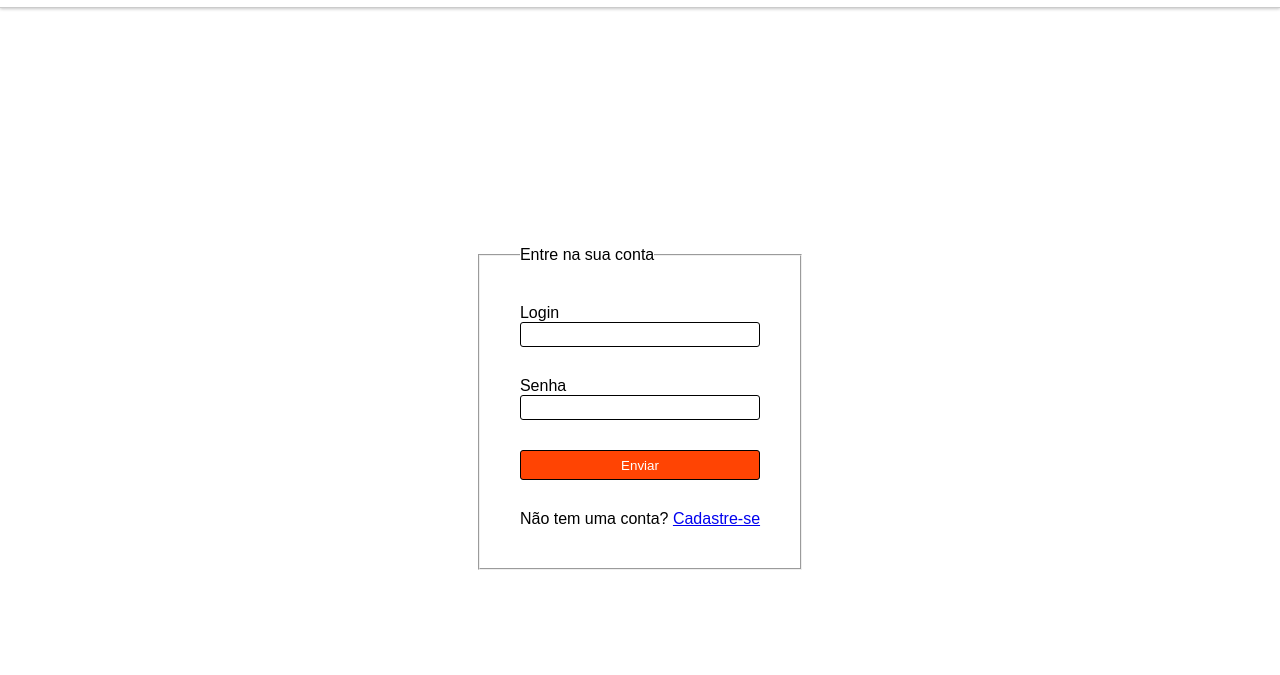
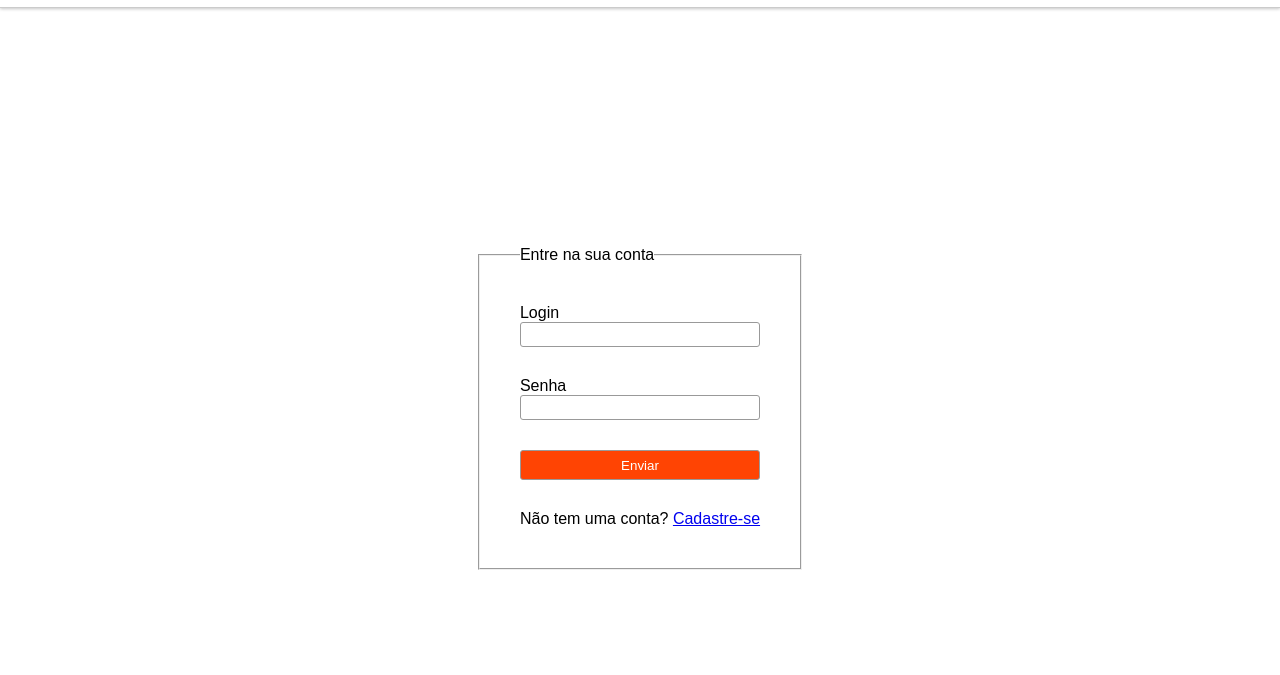
Before and after one commit to GiulioAlves/saturno-sports, a plain HTML site: page login.html in a window 1280 px wide. Shown: the part 125-800 px from the top of the page. Drawn offline with nearby package versions, Linux system fonts and the light colour scheme.

Commit message:
Update form.css

```diff
--- a/styles/form.css
+++ b/styles/form.css
@@ -24,7 +24,7 @@ body {
     width: 100%;
     height: 25px;
     border-radius: 3px;
-    border: 1px solid #000;
+    border: 1px solid #999;
 }
 
 .form-box input[type='submit'] {
```
